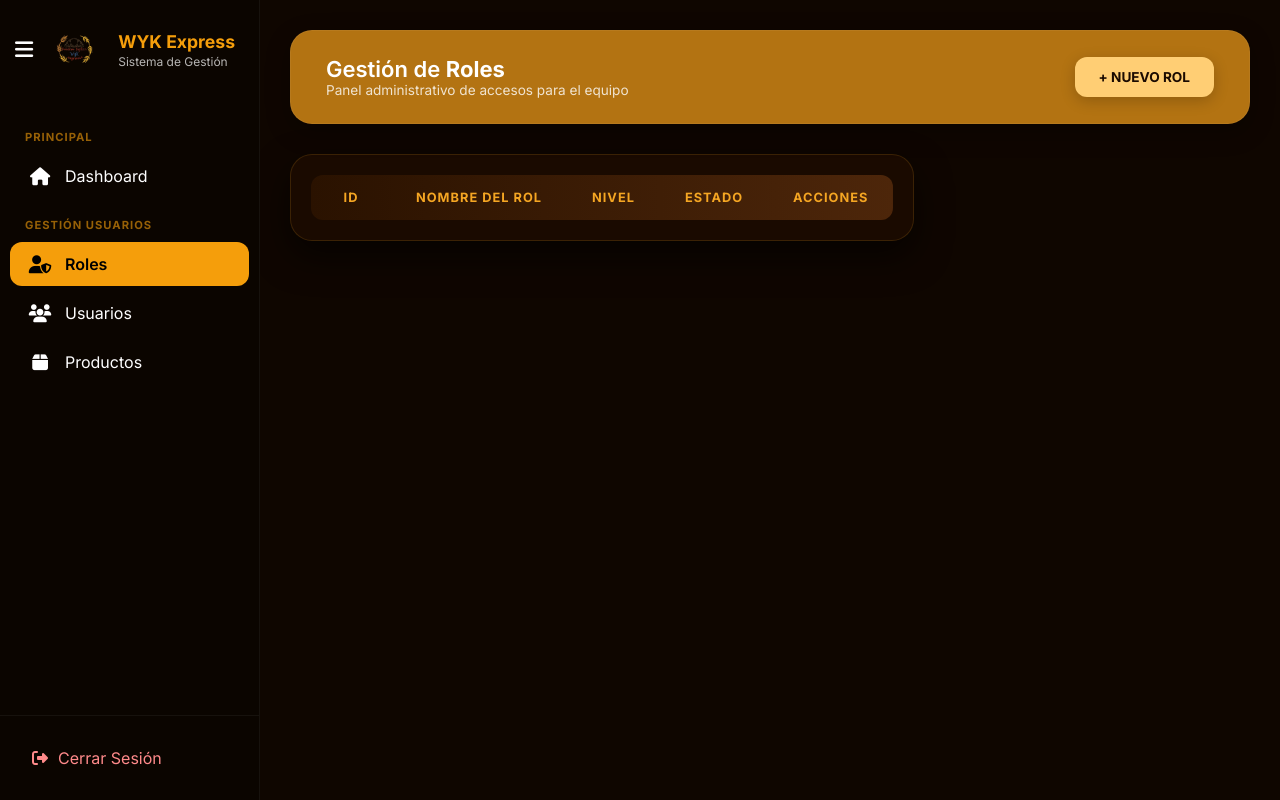
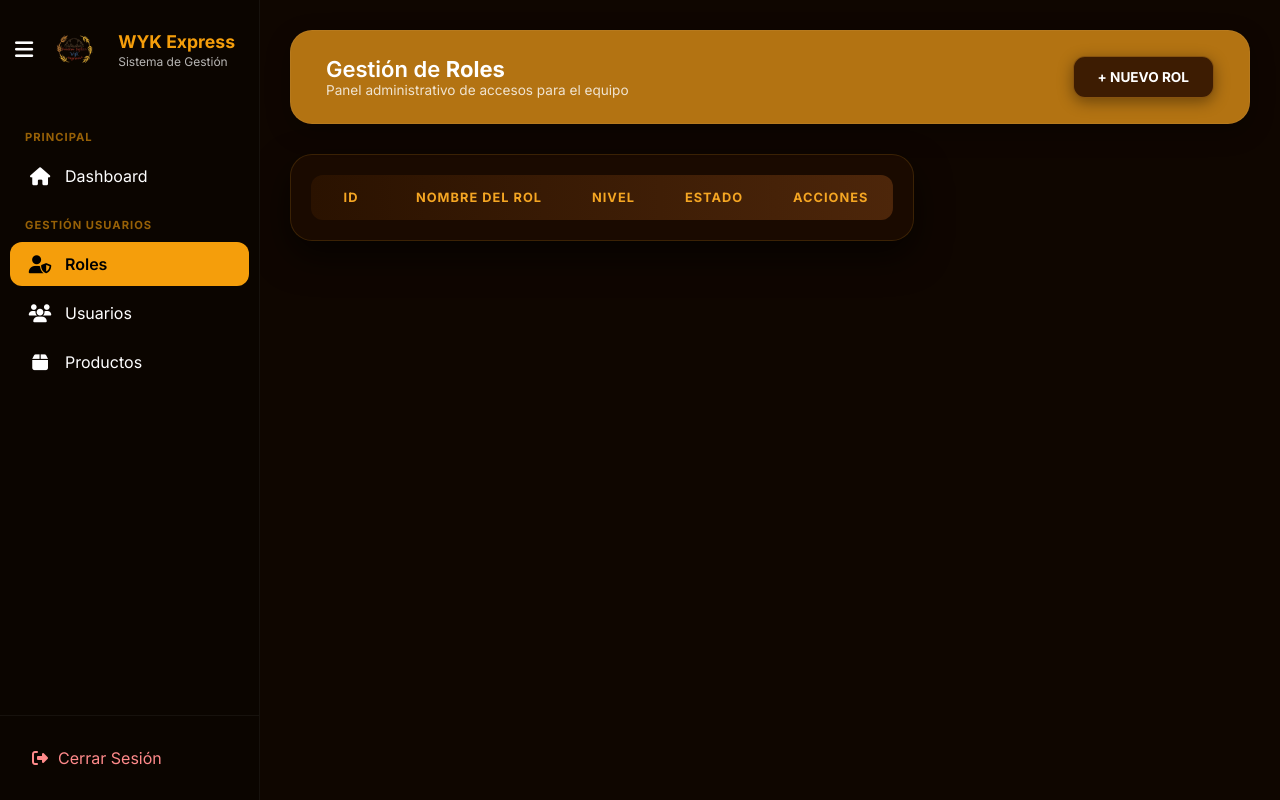
Before and after one commit to Branndon-Suarez/3.WYK-PYTHON.github.io, a Django app: page /usuarios/roles/ in a window 1280 px wide. Run offline with Django 5.2, Linux system fonts and the light colour scheme; the visitor is signed in with stand-in values (Sample User, id 1); data that the repository does not hold is empty.

Commit message:
update dasboard rol

```diff
--- a/proyecto_wyk/static/css/dashboard-tablas.css
+++ b/proyecto_wyk/static/css/dashboard-tablas.css
@@ -13,8 +13,8 @@
     --shadow-premium: 0 15px 35px rgba(0, 0, 0, 0.6);
     --transition: all 0.3s ease;
 
-    /* Color para el botón que resalte sobre el naranja oscuro */
-    --btn-gold: #ffce74;
+    /* NUEVO COLOR CAFÉ PARA EL BOTÓN */
+    --btn-coffee: #3d1c02;
 }
 
 html, body, .app, .main-content, .content-wrapper, .app-content {
@@ -34,12 +34,14 @@ html, body, .app, .main-content, .content-wrapper, .app-content {
 /* --- HEADER ORIGINAL (TAMAÑO RESTAURADO) --- */
 .header {
     background-color: var(--primary-color-dim);
-    padding: 25px 35px; /* Restaurado según tu código anterior */
+    padding: 25px 35px;
     border-radius: var(--border-radius-lg);
-    margin-bottom: 30px; /* Restaurado según tu código anterior */
+    margin-bottom: 30px;
     box-shadow: 0 8px 24px rgba(0, 0, 0, 0.3);
     border: 1px solid rgba(255, 255, 255, 0.05);
     width: 100%;
+    box-sizing: border-box;
+    min-width: 100%;
 
     position: -webkit-sticky;
     position: sticky;
@@ -57,10 +59,10 @@ html, body, .app, .main-content, .content-wrapper, .app-content {
 .header .s { font-size: 22px; color: white; font-weight: 600; }
 .header .n { color: #ffffff; font-weight: 800; }
 
-/* --- BOTÓN NUEVO DENTRO DEL HEADER --- */
+/* --- BOTÓN CAFÉ CON LETRA BLANCA --- */
 .btn-nuevo-header {
-    background-color: var(--btn-gold);
-    color: #1a0a00;
+    background-color: var(--btn-coffee);
+    color: #ffffff !important; /* LETRA BLANCA */
     font-weight: 800;
     border-radius: 12px;
     padding: 12px 24px;
@@ -68,17 +70,18 @@ html, body, .app, .main-content, .content-wrapper, .app-content {
     font-size: 0.85rem;
     text-decoration: none;
     transition: var(--transition);
-    border: none;
-    box-shadow: 0 4px 15px rgba(0, 0, 0, 0.2);
+    border: 1px solid rgba(245, 166, 35, 0.4); /* BORDE DORADO SUTIL */
+    box-shadow: 0 4px 15px rgba(0, 0, 0, 0.4);
 }
 
 .btn-nuevo-header:hover {
-    background-color: #ffffff;
+    background-color: #5a2a04; /* Café más claro */
     transform: translateY(-2px);
-    box-shadow: 0 6px 20px rgba(255, 255, 255, 0.15);
+    box-shadow: 0 6px 20px rgba(0, 0, 0, 0.5);
+    border-color: var(--primary-color);
 }
 
-/* TARJETA Y TABLA (SIN CAMBIOS) */
+/* TARJETA Y TABLA */
 .card-wyk-table {
     background-color: var(--background-secondary) !important;
     border-radius: var(--border-radius-lg);
@@ -145,13 +148,8 @@ html, body, .app, .main-content, .content-wrapper, .app-content {
 }
 
 .btn-action:hover { background: var(--primary-color); color: #000; }
-/* EVITAR QUE EL CONTENIDO SE MUEVA AL ABRIR SWEETALERT */
+
+/* EVITAR MOVIMIENTO POR SWEETALERT */
 body.swal2-shown {
-    padding-right: 0 !important; /* Evita el margen que mete Swal para el scroll */
+    padding-right: 0 !important;
 }
-
-.header {
-    /* ... (tus otros estilos) ... */
-    box-sizing: border-box; /* Asegura que el padding no afecte el ancho total */
-    min-width: 100%; /* Refuerza que siempre ocupe el total disponible */
-}
--- a/proyecto_wyk/usuarios/templates/usuarios/rol/lista.html
+++ b/proyecto_wyk/usuarios/templates/usuarios/rol/lista.html
@@ -75,7 +75,11 @@
                 icon: "{% if message.tags == 'error' %}error{% else %}success{% endif %}",
                 title: "{% if message.tags == 'error' %}¡Atención!{% else %}¡Hecho!{% endif %}",
                 html: "{{ message|safe }}",
-                background: '#1a0a00', color: '#fff', confirmButtonColor: '#f5a623'
+                background: '#1a0a00',
+                color: '#fff',
+                confirmButtonColor: '#f5a623',
+                heightAuto: false,
+                scrollbarPadding: false
             });
         {% endfor %}
     {% endif %}
@@ -86,9 +90,14 @@
             text: "Esta acción no se puede deshacer.",
             icon: 'warning',
             showCancelButton: true,
-            confirmButtonColor: '#f5a623', cancelButtonColor: '#d33',
-            confirmButtonText: 'Sí, eliminar', cancelButtonText: 'Cancelar',
-            background: '#1a0a00', color: '#fff'
+            confirmButtonColor: '#f5a623',
+            cancelButtonColor: '#d33',
+            confirmButtonText: 'Sí, eliminar',
+            cancelButtonText: 'Cancelar',
+            background: '#1a0a00',
+            color: '#fff',
+            heightAuto: false,
+            scrollbarPadding: false
         }).then((result) => {
             if (result.isConfirmed) {
                 const form = document.createElement('form');
```
